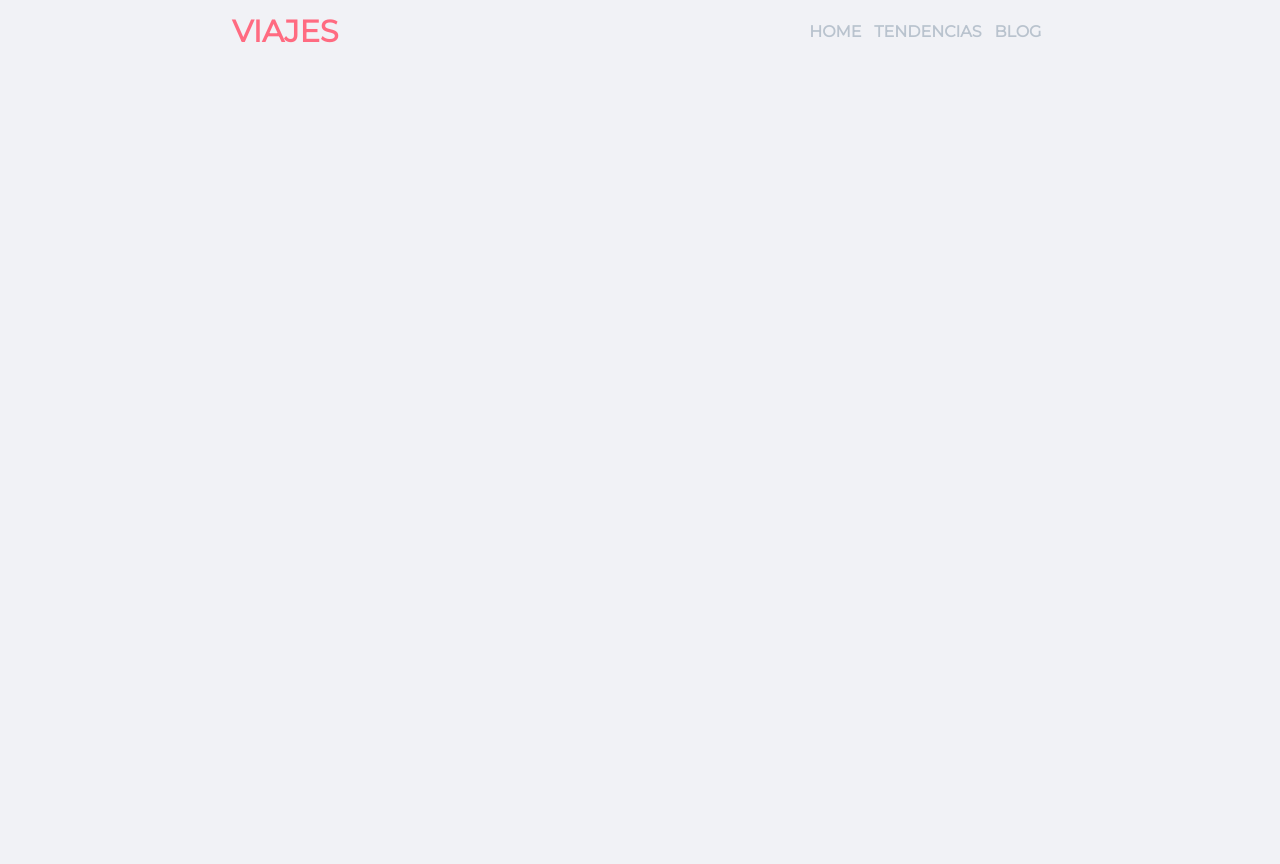
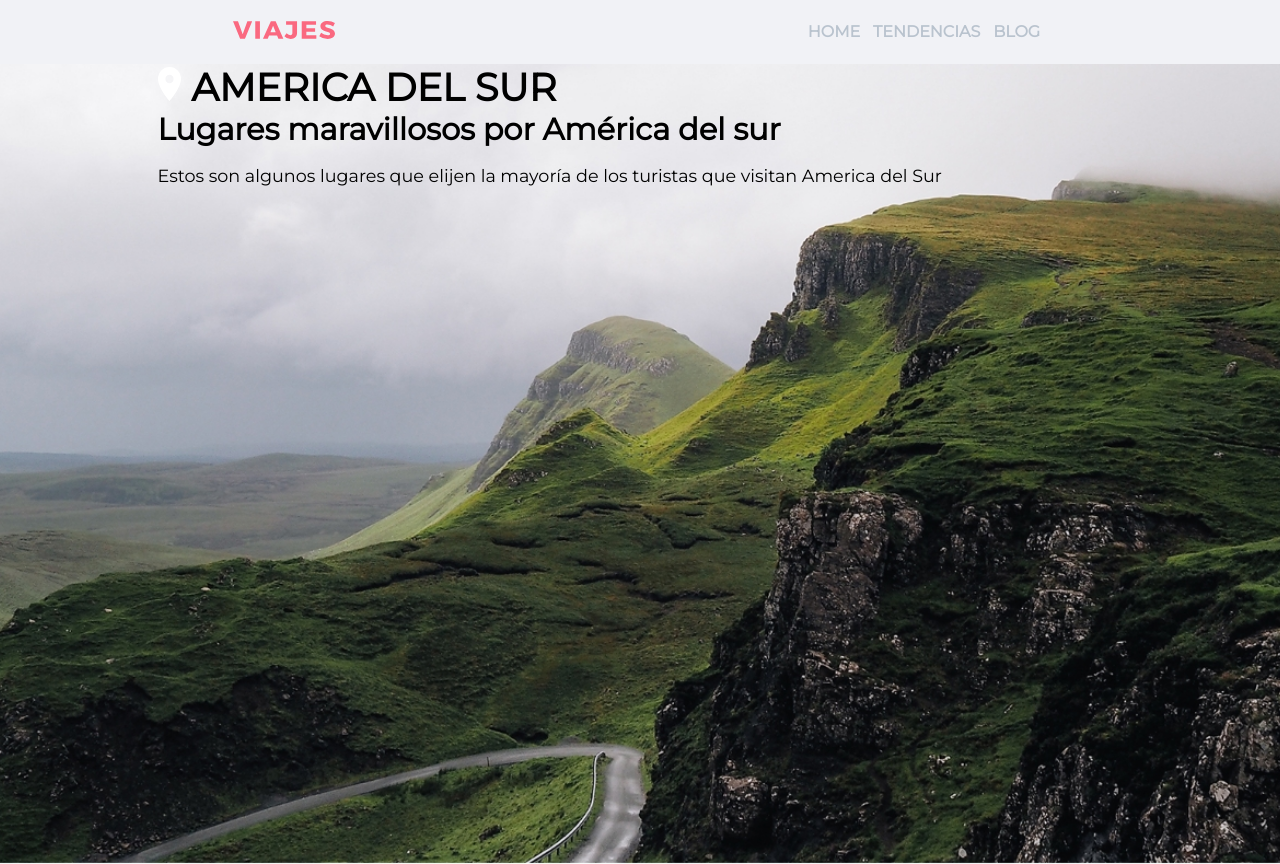
Before and after one commit to JPGallegos1/test24, a plain HTML site: page index.html in a window 1280 px wide. Before the commit the page ends 800 px from the top, so only its background shows below. Drawn offline with Linux system fonts and the light colour scheme.

Commit message:
added a function to fix the header

```diff
--- a/css/app.scss
+++ b/css/app.scss
@@ -2,4 +2,5 @@
 @import './sass/mixins';
 @import './sass/globales';
 @import './sass/header';
+@import './sass/main';
 @import './sass/hero';
--- a/css/sass/_header.scss
+++ b/css/sass/_header.scss
@@ -5,10 +5,12 @@
   align-items: center;
   min-height: 3.5rem;
   font-weight: bold;
+  background-color: $white;
 
-  h3 {
-    text-transform: uppercase;
-    color: $red;
+  img.logo{
+    background-size: cover;
+    background-repeat: no-repeat;
+    cursor: pointer;
   }
 
   nav {
@@ -23,6 +25,7 @@
         text-transform: uppercase;
         color: $secundaryGray;
         transition: color 0.3s ease-in-out;
+        cursor: pointer;
 
         &:hover {
           color: $black;
@@ -31,3 +34,8 @@
     }
   }
 }
+
+.fixed-header{
+  position: fixed;
+  top: 0;
+}
--- /dev/null
+++ b/css/sass/_main.scss
@@ -0,0 +1,14 @@
+#main{
+    height: 100vh;
+    width: 100%;
+    background-image: url(../../Assets/img/Viajes_Hero.jpg);
+    background-repeat: no-repeat;
+    background-attachment: fixed;
+    background-size: cover;
+    background-position: center center;
+
+    section.main-content{
+        max-width: $desktop;
+        margin: 0 auto;
+    }
+}
--- a/css/sass/_vars.scss
+++ b/css/sass/_vars.scss
@@ -13,6 +13,6 @@ $secundaryGray: #b9c3ce;
 $black: #2f3542;
 
 // Con estas variables podemos adaptar nuestro sitio a distintos dispositivos
-$desktop: 1200px;
+$desktop: 965px;
 $tablet: 768px;
 $phone: 480px;
--- a/index.html
+++ b/index.html
@@ -9,11 +9,11 @@
   </head>
   <body>
     <header class="header">
-      <section>
-        <h3>Viajes</h3>
+      <section class="logo-aenima">
+        <img src="./Assets/logo/logo_01.svg" alt="logo-aenima" class="logo" />
       </section>
 
-      <section>
+      <section class="navigation">
         <nav>
           <ul>
             <li>Home</li>
@@ -24,6 +24,22 @@
       </section>
     </header>
 
-    <section class="hero"></section>
+    <main id="main">
+      <section class="main-content">
+        <section class="hero">
+          <h1>
+            <img src="./Assets/iconos/ic_pin.svg" alt="pin" class="pin" />
+            AMERICA DEL SUR
+          </h1>
+          <h3>Lugares maravillosos por América del sur</h3>
+          <p>
+            Estos son algunos lugares que elijen la mayoría de los turistas que
+            visitan America del Sur
+          </p>
+        </section>
+      </section>
+    </main>
+
+    <script type="text/javascript" src="js/app.js"></script>
   </body>
 </html>
--- /dev/null
+++ b/js/app.js
@@ -0,0 +1,13 @@
+/* Fuction to fixed the header */
+
+window.onscroll = () => {
+    fixedHeader();
+}
+
+const header = document.querySelector('.header');
+const fixed = header.offsetTop;
+
+function fixedHeader(){
+    if (window.pageYOffset > fixed) header.classList.add("fixed-header")
+    else header.classList.remove("fixed-header")
+};
```
Also changed, not shown: css/app.css, 1 other file.
